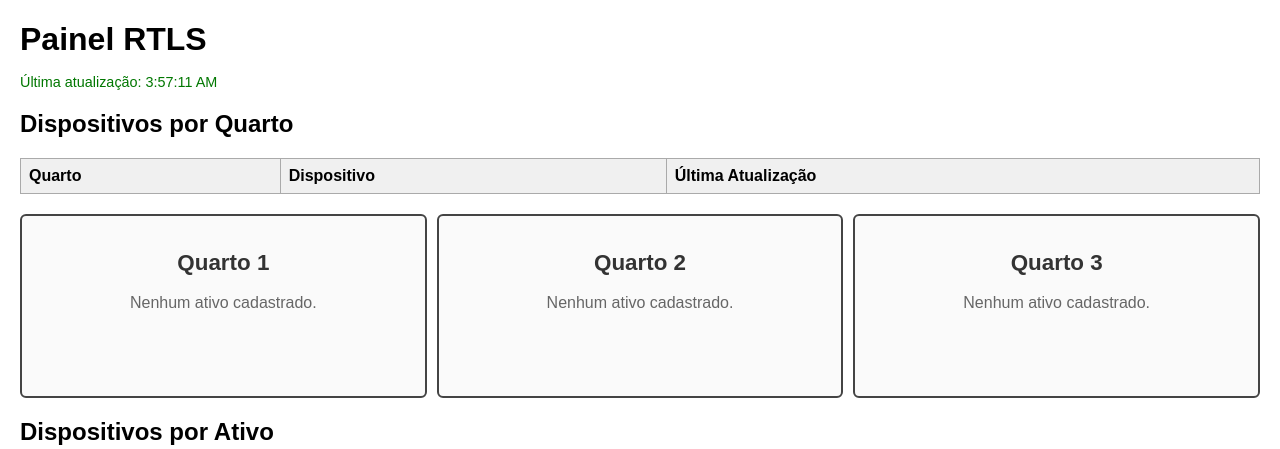
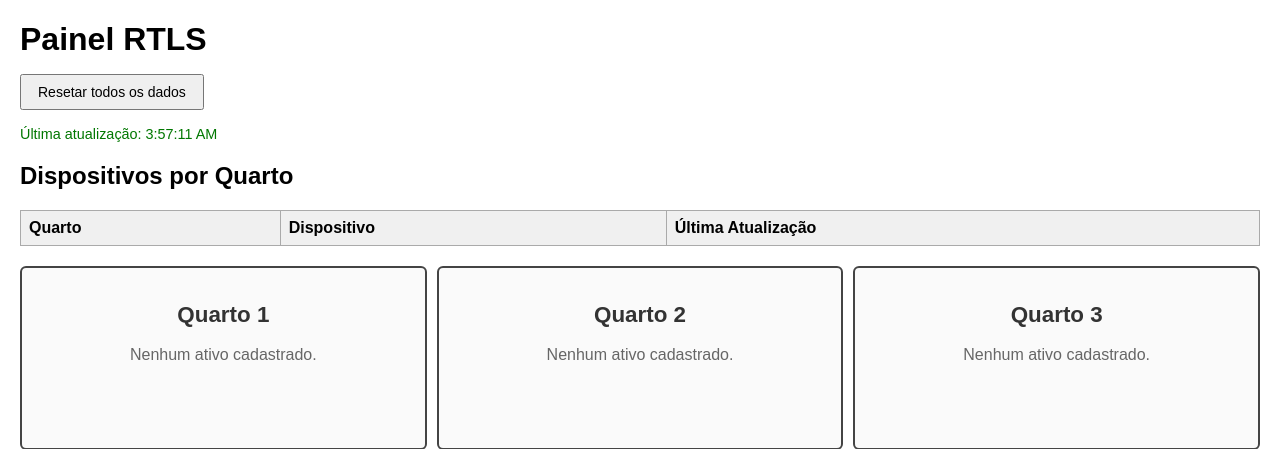
Before and after one commit to Wyrd-AT/wyrd_baxter, a Flask app: page / in a window 1280 px wide. Shown: the top 449 px of the page. Run offline with Flask 2, Linux system fonts and the light colour scheme; lists and menus that the app fills with data are empty.

Commit message:
versao okzinha

```diff
--- a/Aplicacoes_saude/teste_json.py
+++ b/Aplicacoes_saude/teste_json.py
@@ -9,7 +9,7 @@ def agora_iso():
     """Retorna timestamp ISO-8601 em UTC (ex.: 2025-06-04T15:30:00.000Z)"""
     return datetime.now(timezone.utc).strftime("%Y-%m-%dT%H:%M:%S.000Z")
 
-def envia_json_teste(host='10.0.0.149', port=9500):
+def envia_json_teste(host='192.168.0.107', port=9500):
     # Monte aqui o dicionário de teste com as mesmas chaves que o ESP enviaria
     msg = {
         "quarto": "3",
--- a/servidor_saude/app.py
+++ b/servidor_saude/app.py
@@ -1,4 +1,4 @@
-from flask import Flask, jsonify, render_template
+from flask import Flask, jsonify, render_template, request, redirect, url_for
 import threading
 import json
 import socket
@@ -125,5 +125,12 @@ def status():
         copia_ativos = {ativo: dados for ativo, dados in ativos.items()}
     return jsonify(rooms=copia_rooms, ativos=copia_ativos)
 
+@app.route('/reset', methods=['POST'])
+def reset_data():
+    with lock_rooms:
+        rooms.clear()
+        ativos.clear()
+    return jsonify({"status": "dados resetados"})  # ou: redirect(url_for('index'))
+
 if __name__ == '__main__':
     serve(app, host='0.0.0.0', port=5000)
--- a/servidor_saude/templates/index.html
+++ b/servidor_saude/templates/index.html
@@ -110,25 +63,31 @@
       });
     }
 
-    // Função para atualizar a interface com os dados
-    async function refreshLoop() {
-      const dados = await fetchStatus(); // Busca os dados
-      if (dados && dados.rooms) {
-        document.getElementById('mensagem-status').textContent =
-          "Última atualização: " + new Date().toLocaleTimeString();
-        atualizarTabelaDispositivosPorQuarto(dados.rooms);  // Atualiza a tabela de dispositivos por quarto
-        atualizarTabelaDispositivosPorAtivo(dados.ativos);  // Atualiza a tabela de dispositivos por ativo
-        atualizarCards(dados.rooms);  // Atualiza os cartões dos quartos com as bolinhas
-      } else {
-        document.getElementById('mensagem-status').textContent =
-          "Erro ao obter dados do servidor.";
+    // Função para chamar a rota /reset e limpar todos os dados
+    async function resetDados() {
+      if (!confirm('Tem certeza que deseja resetar todos os dados?')) {
+        return;
+      }
+      try {
+        const resp = await fetch('/reset', {
+          method: 'POST',
+          headers: {
+            'Content-Type': 'application/json'
+          }
+        });
+        if (resp.ok) {
+          const result = await resp.json();
+          alert(result.status); // Exibe "dados resetados"
+          // Atualizar imediatamente a visualização de status
+          refreshLoop();
+        } else {
+          alert('Falha ao resetar os dados');
+        }
+      } catch (err) {
+        console.error('Erro ao chamar /reset:', err);
+        alert('Erro de rede ao resetar');
       }
     }
-
-    window.addEventListener('DOMContentLoaded', () => {
-      refreshLoop(); // Atualiza os dados quando a página é carregada
-      setInterval(refreshLoop, 2000); // Atualiza os dados a cada 2 segundos
-    });
 
     // Função para atualizar os cartões dos quartos
     function atualizarCards(rooms) {
@@ -174,6 +133,78 @@
         }
       }
     }
+
+    // Função para atualizar a interface com os dados
+    async function refreshLoop() {
+      const dados = await fetchStatus(); // Busca os dados
+      if (dados && dados.rooms) {
+        document.getElementById('mensagem-status').textContent =
+          "Última atualização: " + new Date().toLocaleTimeString();
+        atualizarTabelaDispositivosPorQuarto(dados.rooms);  // Atualiza a tabela de dispositivos por quarto
+        atualizarTabelaDispositivosPorAtivo(dados.ativos);  // Atualiza a tabela de dispositivos por ativo
+        atualizarCards(dados.rooms);  // Atualiza os cartões dos quartos com as bolinhas
+      } else {
+        document.getElementById('mensagem-status').textContent =
+          "Erro ao obter dados do servidor.";
+      }
+    }
+
+    window.addEventListener('DOMContentLoaded', () => {
+      refreshLoop(); // Atualiza os dados quando a página é carregada
+      setInterval(refreshLoop, 2000); // Atualiza os dados a cada 2 segundos
+    });
   </script>
+</head>
+<body>
+  <h1>Painel RTLS</h1>
+
+  <!-- Botão para resetar todos os dados -->
+  <button onclick="resetDados()" style="margin-bottom: 16px; padding: 8px 16px; font-size: 14px; cursor: pointer;">
+    Resetar todos os dados
+  </button>
+
+  <div id="mensagem-status">Carregando...</div>
+
+  <!-- Tabela para dispositivos por Quarto -->
+  <h2>Dispositivos por Quarto</h2>
+  <table id="device-table-rooms">
+    <thead>
+      <tr>
+        <th>Quarto</th>
+        <th>Dispositivo</th>
+        <th>Última Atualização</th>
+      </tr>
+    </thead>
+    <tbody id="device-table-body-rooms"></tbody>
+  </table>
+
+  <!-- Quadrados dos Quartos -->
+  <div class="rooms-container">
+    <div class="room-box" id="room-1">
+      <h2>Quarto 1</h2>
+      <div class="ativos-lista" id="ativos-1"></div>
+    </div>
+    <div class="room-box" id="room-2">
+      <h2>Quarto 2</h2>
+      <div class="ativos-lista" id="ativos-2"></div>
+    </div>
+    <div class="room-box" id="room-3">
+      <h2>Quarto 3</h2>
+      <div class="ativos-lista" id="ativos-3"></div>
+    </div>
+  </div>
+
+  <!-- Tabela para dispositivos por Ativo -->
+  <h2>Dispositivos por Ativo</h2>
+  <table id="device-table-ativos">
+    <thead>
+      <tr>
+        <th>Dispositivo</th>
+        <th>Quarto</th>
+        <th>Última Atualização</th>
+      </tr>
+    </thead>
+    <tbody id="device-table-body-ativos"></tbody>
+  </table>
 </body>
 </html>
```
Also changed, not shown: other parts of servidor_saude/templates/index.html (+0 -47 lines).
